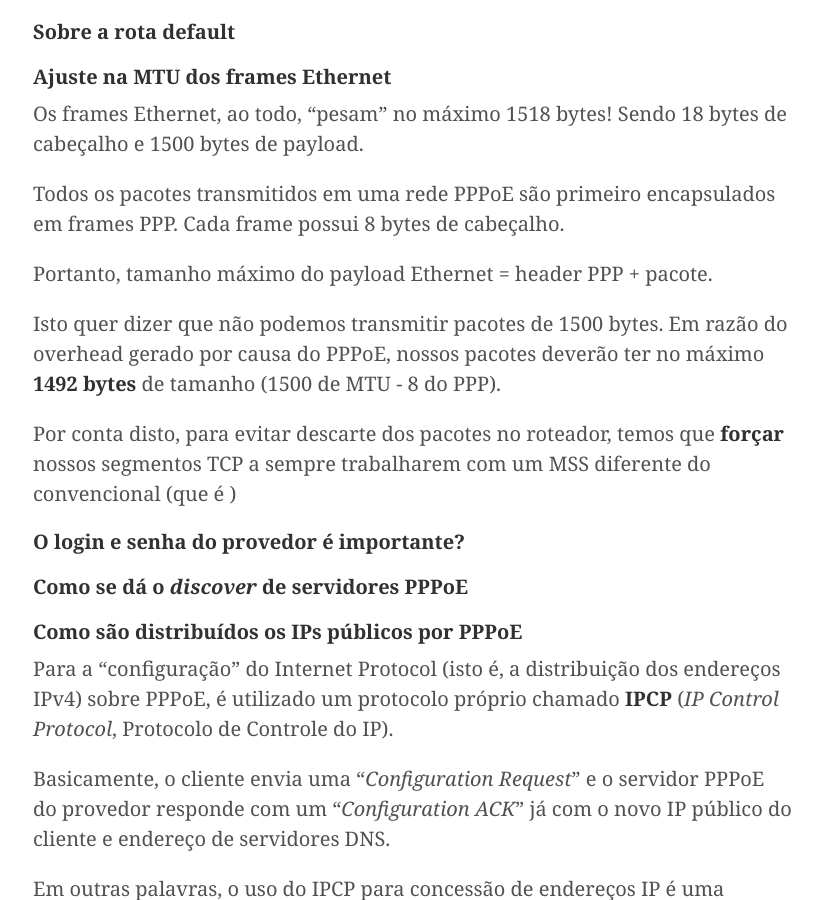
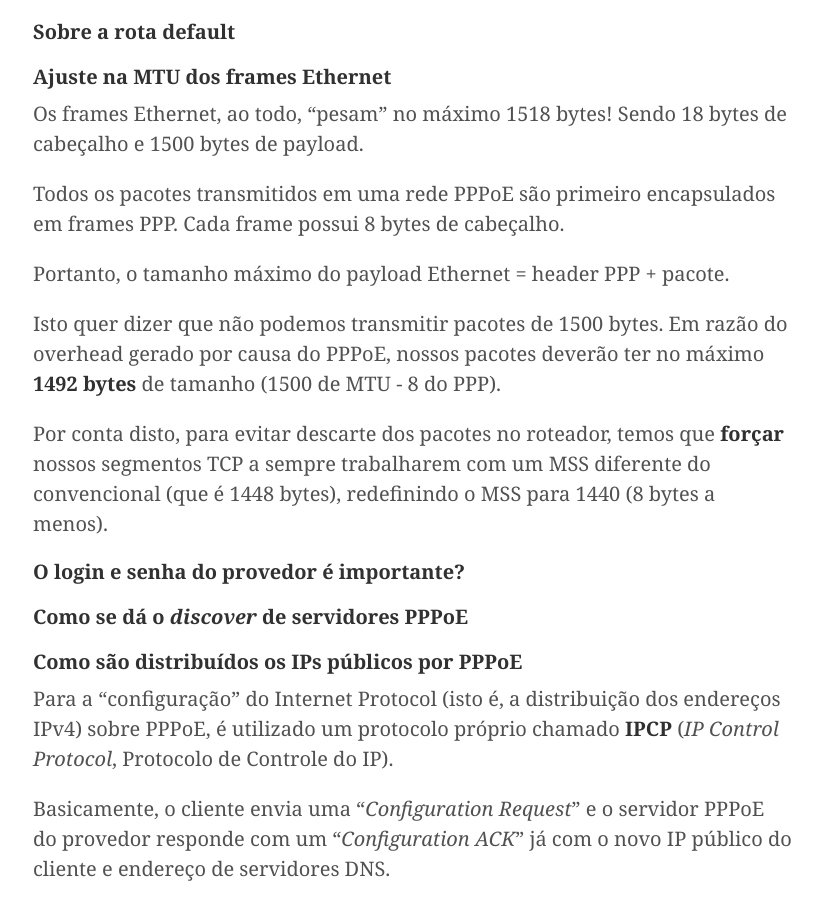
Before and after one commit to Kingm0b/jekyll-minimal-theme, a Jekyll site: the page built from _posts/2016-12-25-debian-pppoe.md, in a window 1280 px wide and 900 px high, scrolled down 5274 px. Shown: the whole window, without its empty margins (227-1049 px from the left). Built offline with Jekyll 4.4.1, drawn with Linux system fonts in a browser that asks for light colours.

Commit message:
Add files via upload

```diff
--- a/_posts/2016-12-25-debian-pppoe.md
+++ b/_posts/2016-12-25-debian-pppoe.md
@@ -166,11 +166,11 @@ Os frames Ethernet, ao todo, "pesam" no máximo 1518 bytes! Sendo 18 bytes de ca
 
 Todos os pacotes transmitidos em uma rede PPPoE são primeiro encapsulados em frames PPP. Cada frame possui 8 bytes de cabeçalho.
 
-Portanto, tamanho máximo do payload Ethernet = header PPP + pacote.
+Portanto, o tamanho máximo do payload Ethernet = header PPP + pacote.
 
 Isto quer dizer que não podemos transmitir pacotes de 1500 bytes. Em razão do overhead gerado por causa do PPPoE, nossos pacotes deverão ter no máximo **1492 bytes** de tamanho (1500 de MTU - 8 do PPP).
 
-Por conta disto, para evitar descarte dos pacotes no roteador, temos que **forçar** nossos segmentos TCP a sempre trabalharem com um MSS diferente do convencional (que é )
+Por conta disto, para evitar descarte dos pacotes no roteador, temos que **forçar** nossos segmentos TCP a sempre trabalharem com um MSS diferente do convencional (que é 1448 bytes), redefinindo o MSS para 1440 (8 bytes a menos).
 
 #### O login e senha do provedor é importante?
 
```
